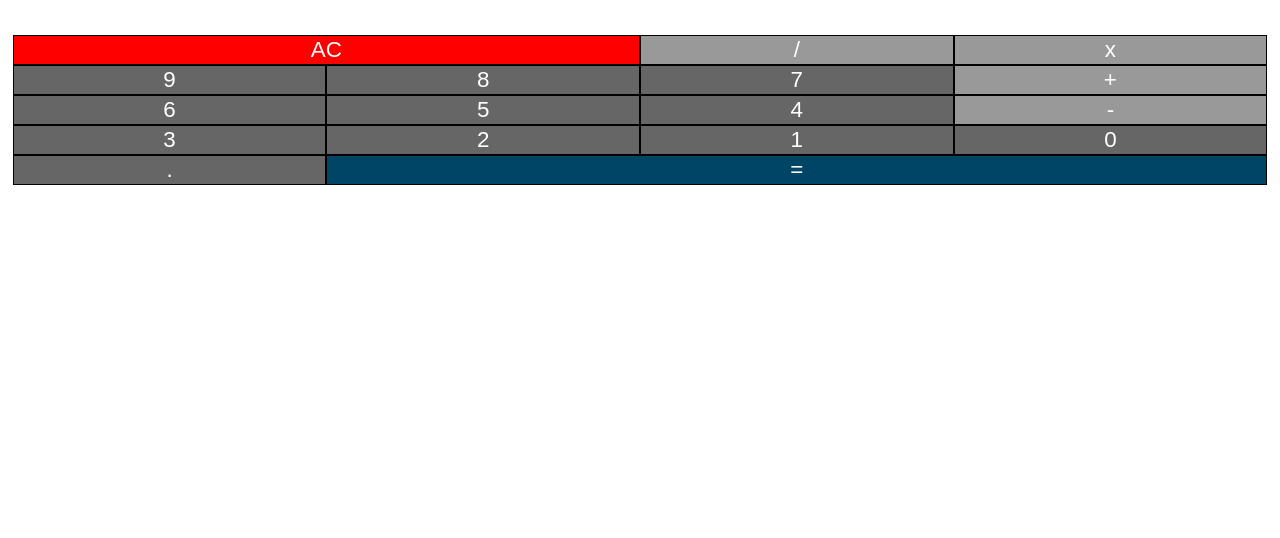
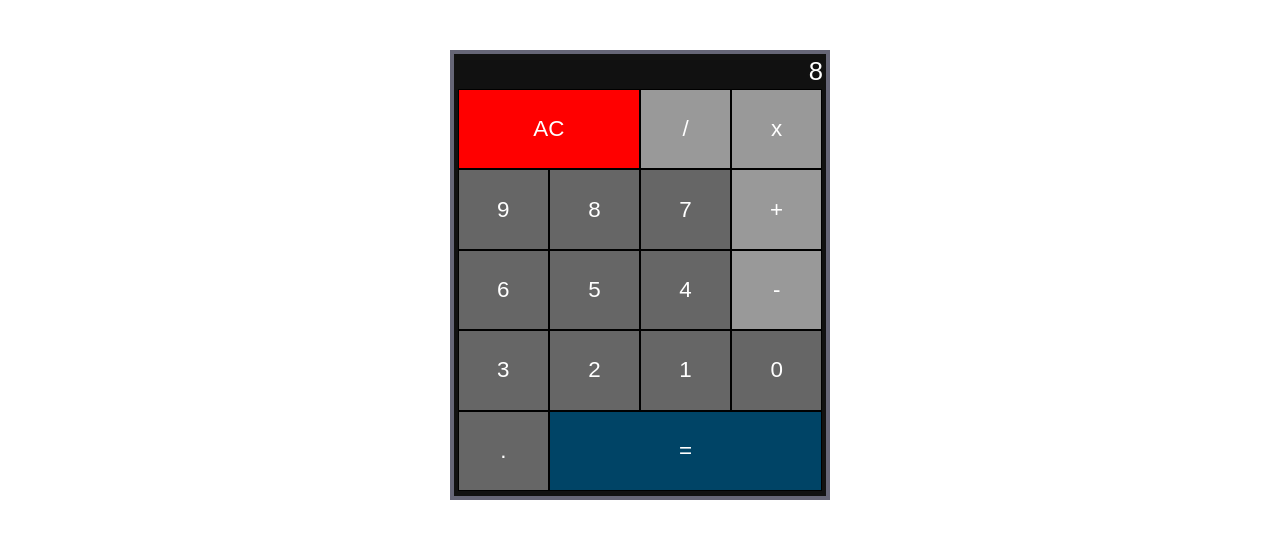
Before and after one commit to donjosef/React-calculator, a React (Create React App) app: page / in a window 1280 px wide. Shown: the top 538 px of the page. Built offline with nearby package versions, Linux system fonts and the light colour scheme.

Commit message:
assign class Calculator

```diff
--- a/src/containers/Calculator/Calculator.js
+++ b/src/containers/Calculator/Calculator.js
@@ -5,7 +5,7 @@ import Commands from '../../components/Commands/Commands';
 class Calculator extends Component {
     render() {
         return (
-            <div>
+            <div className='Calculator'>
                <Display />
                <Commands />
             </div>
```
